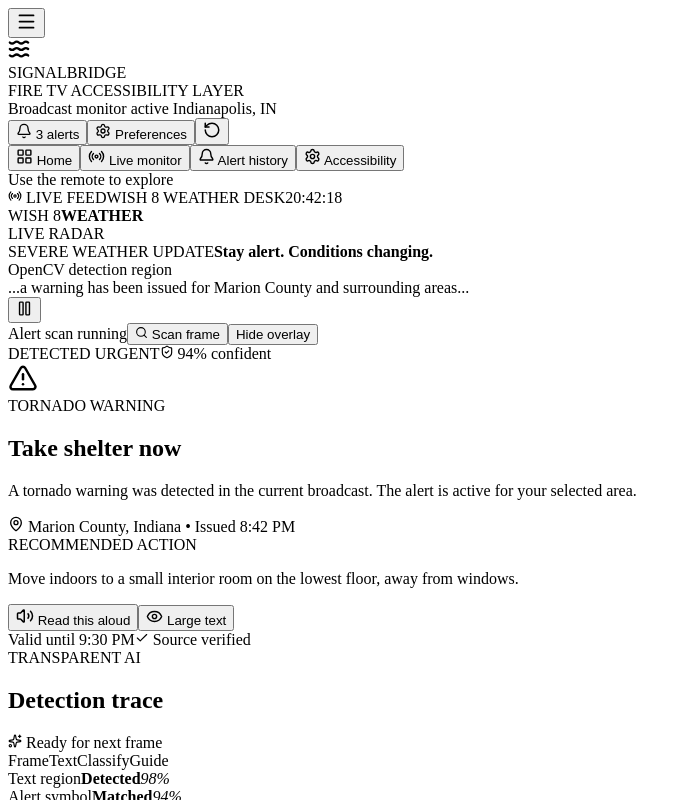
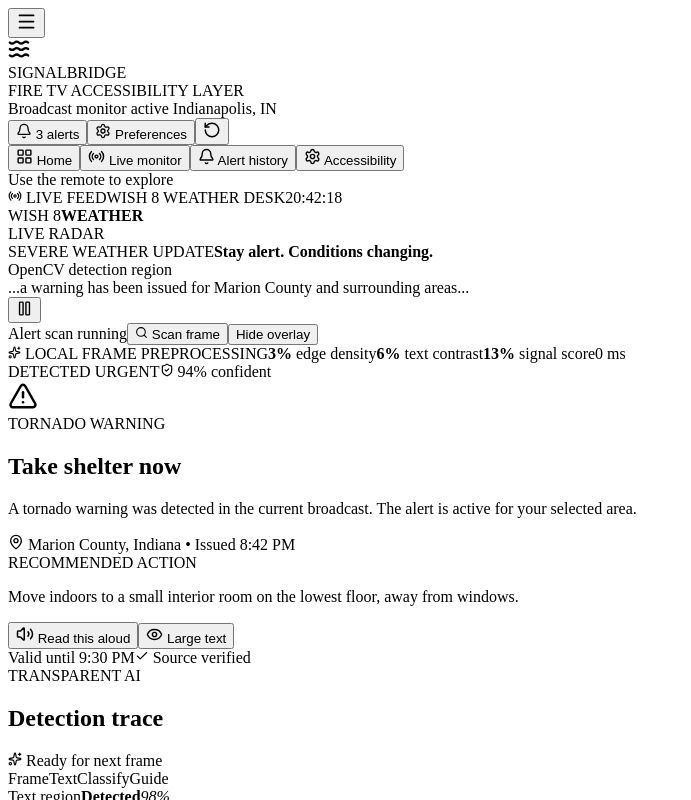
Before and after one commit to fetachino/signalbridge, a React (Vite) app: page / in a window 1280 px wide. Both pictures are taken after a click on the button "Scan frame". Shown: the top 800 px of the page, without its empty margins (0-691 px from the left). Built offline with nearby package versions, Linux system fonts and the light colour scheme; the HTML template or start-up script is replaced by a standard one.

Commit message:
Add local frame preprocessing telemetry

```diff
--- a/src/App.tsx
+++ b/src/App.tsx
@@ -31,6 +31,7 @@ import {
   Waves,
 } from 'lucide-react'
 import { buildDetectionTrace } from './lib/detectionPipeline'
+import { analyzeFrame, createSyntheticAlertFrame, type FrameAnalysis } from './lib/frameAnalysis'
 import { usePersistentState } from './lib/usePersistentState'
 
 type Alert = {
@@ -111,6 +112,7 @@ function App() {
   const [autoRead, setAutoRead] = usePersistentState('signalbridge.autoRead', false)
   const [reducedMotion, setReducedMotion] = usePersistentState('signalbridge.reducedMotion', false)
   const [scanState, setScanState] = useState<'ready' | 'scanning'>('ready')
+  const [frameAnalysis, setFrameAnalysis] = useState<FrameAnalysis | null>(null)
   const [showDetails, setShowDetails] = useState(true)
   const alert = alerts[selected]
   const Icon = alert.icon
@@ -155,12 +157,18 @@ function App() {
     setAutoRead(false)
     setReducedMotion(false)
     setScanState('ready')
+    setFrameAnalysis(null)
   }
 
   function scanFrame() {
     if (scanState === 'scanning') return
     setScanState('scanning')
-    window.setTimeout(() => setScanState('ready'), 700)
+    window.setTimeout(() => {
+      const processingStarted = performance.now()
+      const frame = createSyntheticAlertFrame(alert.label, 320, 180)
+      setFrameAnalysis({ ...analyzeFrame(frame.data, frame.width, frame.height), processingMs: Math.round(performance.now() - processingStarted) })
+      setScanState('ready')
+    }, 700)
   }
 
   const appClass = [largeText ? 'large-type' : '', highContrast ? 'high-contrast' : '', reducedMotion ? 'reduced-motion' : ''].filter(Boolean).join(' ')
@@ -242,6 +250,7 @@ function App() {
             <button className="scan-button" onClick={scanFrame} disabled={scanState === 'scanning'}><Search size={13} /> {scanState === 'scanning' ? 'Scanning frame' : 'Scan frame'}</button>
             <button className="subtle-button" onClick={() => setShowDetails(!showDetails)}>{showDetails ? 'Hide' : 'Show'} overlay</button>
           </div>
+          {frameAnalysis && <div className="frame-analysis" aria-live="polite"><span className="frame-analysis-label"><Sparkles size={13} /> LOCAL FRAME PREPROCESSING</span><span><b>{frameAnalysis.edgeDensity}%</b> edge density</span><span><b>{frameAnalysis.textContrast}%</b> text contrast</span><span><b>{frameAnalysis.signalScore}%</b> signal score</span><span className="frame-time">{frameAnalysis.processingMs} ms</span></div>}
         </div>
 
         <div className="alert-card" style={{ '--accent': alert.accent } as CSSProperties}>
--- /dev/null
+++ b/src/lib/frameAnalysis.ts
@@ -0,0 +1,73 @@
+export type FrameAnalysis = {
+  width: number
+  height: number
+  edgeDensity: number
+  textContrast: number
+  signalScore: number
+  processingMs: number
+}
+
+/**
+ * Lightweight local preprocessing seam for the browser and Fire TV web path.
+ * A future OpenCV.js or native OpenCV adapter can consume the same frame shape.
+ */
+export function analyzeFrame(pixels: Uint8ClampedArray, width: number, height: number): FrameAnalysis {
+  if (pixels.length !== width * height * 4) throw new Error('Frame buffer does not match its dimensions')
+
+  let edgePixels = 0
+  let totalContrast = 0
+  const pixelCount = width * height
+
+  for (let y = 0; y < height; y += 1) {
+    for (let x = 0; x < width; x += 1) {
+      const index = (y * width + x) * 4
+      const luminance = toLuminance(pixels[index], pixels[index + 1], pixels[index + 2])
+
+      if (x > 0) {
+        const leftIndex = index - 4
+        const leftLuminance = toLuminance(pixels[leftIndex], pixels[leftIndex + 1], pixels[leftIndex + 2])
+        const contrast = Math.abs(luminance - leftLuminance)
+        totalContrast += contrast
+        if (contrast > 36) edgePixels += 1
+      }
+    }
+  }
+
+  const comparedPixels = Math.max(1, (width - 1) * height)
+  const averageContrast = totalContrast / comparedPixels
+  const edgeDensity = Math.round((edgePixels / comparedPixels) * 100)
+  const textContrast = Math.min(100, Math.round((averageContrast / 64) * 100))
+  const signalScore = Math.min(99, Math.max(1, Math.round(edgeDensity * 0.6 + textContrast * 1.8)))
+
+  return { width, height, edgeDensity, textContrast, signalScore, processingMs: 0 }
+}
+
+export function createSyntheticAlertFrame(label: string, width = 640, height = 360): ImageData {
+  const canvas = document.createElement('canvas')
+  canvas.width = width
+  canvas.height = height
+  const context = canvas.getContext('2d')
+  if (!context) throw new Error('Canvas frame context is unavailable')
+
+  const background = context.createLinearGradient(0, 0, width, height)
+  background.addColorStop(0, '#132e4c')
+  background.addColorStop(0.45, '#0e536c')
+  background.addColorStop(1, '#431e3d')
+  context.fillStyle = background
+  context.fillRect(0, 0, width, height)
+
+  context.fillStyle = 'rgba(2, 13, 25, 0.86)'
+  context.fillRect(0, height - 66, width, 66)
+  context.fillStyle = '#d9efff'
+  context.font = '700 23px sans-serif'
+  context.fillText(label, 24, height - 28)
+  context.strokeStyle = '#ff756a'
+  context.lineWidth = 3
+  context.strokeRect(width * 0.56, height * 0.22, width * 0.32, height * 0.28)
+
+  return context.getImageData(0, 0, width, height)
+}
+
+function toLuminance(red: number, green: number, blue: number) {
+  return red * 0.2126 + green * 0.7152 + blue * 0.0722
+}
--- a/src/styles.css
+++ b/src/styles.css
@@ -127,6 +127,10 @@ button { font: inherit; color: inherit; }
 .scan-button { display: flex; align-items: center; gap: 6px; padding: 7px 9px; border: 1px solid rgba(110,231,224,.24); border-radius: 7px; color: #9fe9e7; background: rgba(110,231,224,.07); font: 500 10px 'DM Mono', monospace; cursor: pointer; }
 .scan-button:hover { border-color: #6ee7e0; background: rgba(110,231,224,.13); }
 .scan-button:disabled { cursor: wait; opacity: .65; }
+.frame-analysis { display: flex; align-items: center; gap: 15px; padding: 10px 18px; border-top: 1px solid rgba(110,231,224,.12); color: #7fa2b8; background: rgba(110,231,224,.035); font: 500 9px 'DM Mono', monospace; }
+.frame-analysis-label { display: flex; align-items: center; gap: 6px; color: #6ee7e0; letter-spacing: .08em; }
+.frame-analysis b { color: #dffeff; font-weight: 500; }
+.frame-time { margin-left: auto; color: #8b73ff; }
 .subtle-button { margin-left: auto; padding: 7px 10px; color: #91abc1; border-radius: 7px; font-size: 10px; }
 .alert-card { position: relative; padding: 22px 24px 18px; border-color: color-mix(in srgb, var(--accent) 30%, transparent); background: linear-gradient(145deg, rgba(16,35,57,.98), rgba(9,23,41,.95)); }
 .alert-card:before { content: ''; position: absolute; top: 0; left: 0; right: 0; height: 3px; background: var(--accent); }
```
Also changed, not shown: 3 other files (tests, documents, lock files or other folders).
